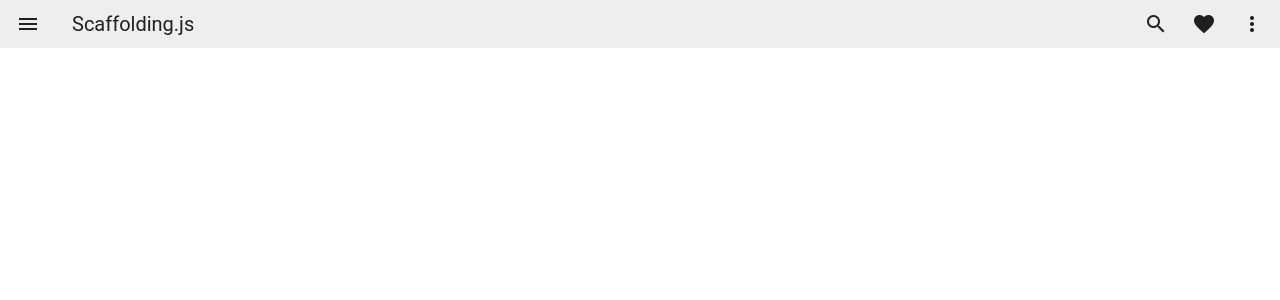
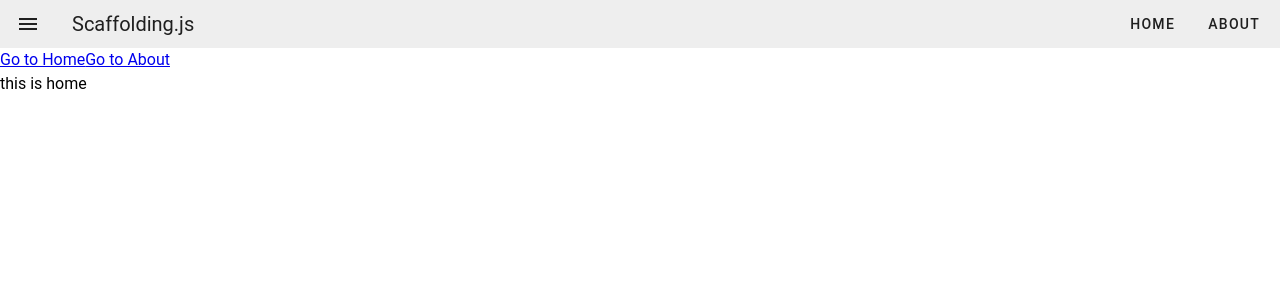
Before and after one commit to tefanhhh/fe-vue-ts, a Vue app: page /#/ in a window 1280 px wide. Shown: the top 300 px of the page. Built offline with nearby package versions, Linux system fonts and the light colour scheme.

Commit message:
chore: config router

```diff
--- a/package.json
+++ b/package.json
@@ -13,6 +13,7 @@
   "dependencies": {
     "pinia": "^2.0.24",
     "vue": "^3.2.41",
+    "vue-router": "^4.1.6",
     "vuetify": "^3.0.1"
   },
   "devDependencies": {
--- a/src/App.vue
+++ b/src/App.vue
@@ -9,4 +9,7 @@
 </script>
 <template>
   <Nav />
+  <router-link to="/">Go to Home</router-link>
+  <router-link to="/about">Go to About</router-link>
+  <router-view></router-view>
 </template>
--- a/src/components/nav/Index.vue
+++ b/src/components/nav/Index.vue
@@ -9,14 +9,7 @@
     <v-app-bar-nav-icon></v-app-bar-nav-icon>
     <v-toolbar-title>{{ getPageTitle }}</v-toolbar-title>
     <v-spacer></v-spacer>
-    <v-btn icon>
-      <v-icon>mdi-magnify</v-icon>
-    </v-btn>
-    <v-btn icon>
-      <v-icon>mdi-heart</v-icon>
-    </v-btn>
-    <v-btn icon>
-      <v-icon>mdi-dots-vertical</v-icon>
-    </v-btn>
+    <v-btn type="button" text> Home </v-btn>
+    <v-btn type="button" text> About </v-btn>
   </v-toolbar>
 </template>
--- a/src/main.ts
+++ b/src/main.ts
@@ -2,9 +2,10 @@ import { createApp } from 'vue'
 import './style.css'
 import App from './App.vue'
 
+// Router
+import { router } from './router'
 // Pinia
 import { createPinia } from 'pinia'
-
 // Vuetify
 import 'vuetify/styles'
 import { createVuetify } from 'vuetify'
@@ -27,4 +28,4 @@ const vuetify = createVuetify({
   },
 })
 
-createApp(App).use(pinia).use(vuetify).mount('#app')
+createApp(App).use(router).use(pinia).use(vuetify).mount('#app')
--- /dev/null
+++ b/src/pages/About.vue
@@ -0,0 +1,3 @@
+<template>
+  <div>this is about</div>
+</template>
--- /dev/null
+++ b/src/pages/Index.vue
@@ -0,0 +1,3 @@
+<template>
+  <div>this is home</div>
+</template>
```
Also changed, not shown: src/router.ts (added, +14 -0 lines).
